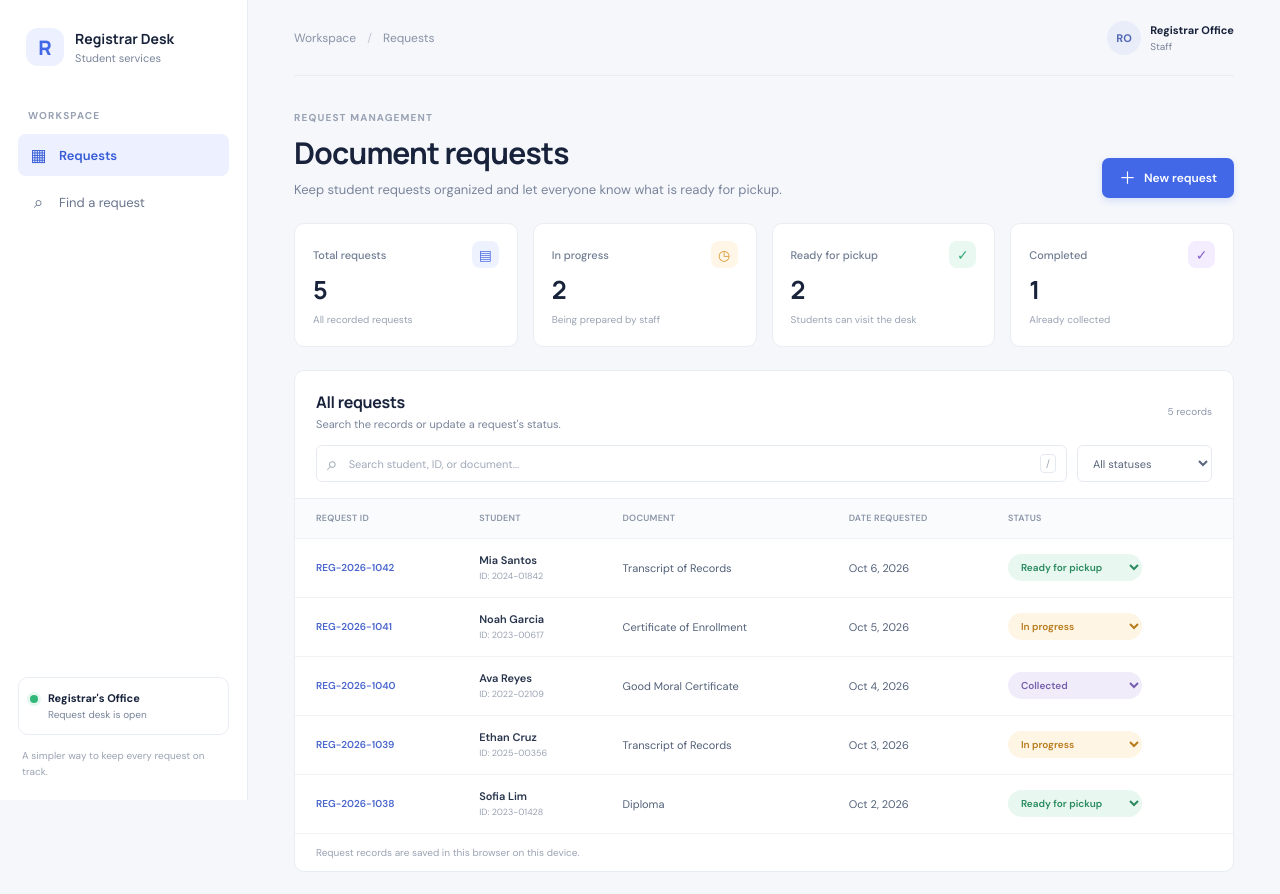
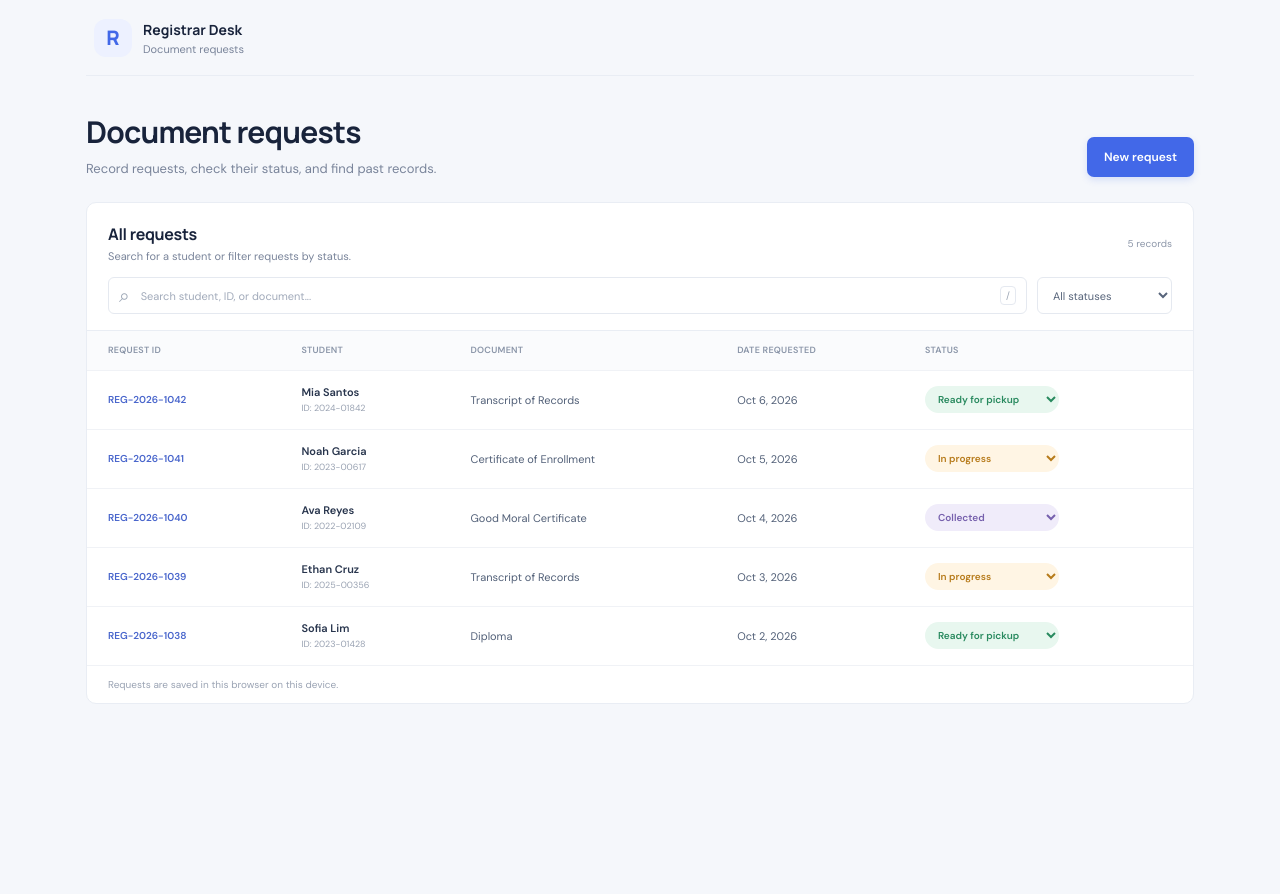
Before and after one commit to abogadorraymond/Midterm, a plain HTML site: page index.html in a window 1280 px wide. After the commit the page ends 800 px from the top, so only its background shows below. Drawn offline with Linux system fonts and the light colour scheme.

Commit message:
Create application interface

```diff
--- a/index.html
+++ b/index.html
@@ -5,95 +5,41 @@
     <meta name="viewport" content="width=device-width, initial-scale=1.0" />
     <meta
       name="description"
-      content="Track student document requests and check registrar office status."
+      content="Record and track student document requests at the Registrar's Office."
     />
     <title>Registrar Desk | Document Requests</title>
     <link rel="stylesheet" href="style.css" />
     <script src="script.js" defer></script>
   </head>
   <body>
-    <div class="app-shell">
-      <aside class="sidebar" aria-label="Main navigation">
-        <a class="brand" href="#" aria-label="Registrar Desk home">
+    <main class="main-content" id="requests">
+      <header class="topbar">
+        <a class="brand" href="#requests">
           <span class="brand-mark" aria-hidden="true">R</span>
           <span>
             <strong>Registrar Desk</strong>
-            <small>Student services</small>
+            <small>Document requests</small>
           </span>
         </a>
-
-        <p class="nav-label">WORKSPACE</p>
-        <nav>
-          <a class="nav-link active" href="#requests" aria-current="page">
-            <span class="nav-icon" aria-hidden="true">▦</span>
-            Requests
-          </a>
-          <a class="nav-link" href="#requests">
-            <span class="nav-icon" aria-hidden="true">⌕</span>
-            Find a request
-          </a>
-        </nav>
-
-        <div class="sidebar-note">
-          <span class="online-dot" aria-hidden="true"></span>
-          <div>
-            <strong>Registrar's Office</strong>
-            <small>Request desk is open</small>
-          </div>
-        </div>
-        <p class="sidebar-footer">A simpler way to keep every request on track.</p>
-      </aside>
-
-      <main class="main-content" id="requests">
-        <header class="topbar">
-          <div class="breadcrumb">Workspace <span>/</span> Requests</div>
-          <div class="staff-chip">
-            <span class="avatar" aria-hidden="true">RO</span>
-            <span><strong>Registrar Office</strong><small>Staff</small></span>
-          </div>
       </header>
 
       <section class="page-heading">
         <div>
-            <p class="eyebrow">REQUEST MANAGEMENT</p>
           <h1>Document requests</h1>
           <p class="page-description">
-              Keep student requests organized and let everyone know what is ready for pickup.
+            Record requests, check their status, and find past records.
           </p>
         </div>
         <button class="primary-button" id="new-request-button" type="button">
-            <span aria-hidden="true">＋</span> New request
+          New request
         </button>
-        </section>
-
-        <section class="stats-grid" aria-label="Request summary">
-          <article class="stat-card">
-            <div class="stat-topline"><span>Total requests</span><span class="stat-icon blue">▤</span></div>
-            <strong class="stat-number" id="total-count">0</strong>
-            <span class="stat-caption">All recorded requests</span>
-          </article>
-          <article class="stat-card">
-            <div class="stat-topline"><span>In progress</span><span class="stat-icon amber">◷</span></div>
-            <strong class="stat-number" id="pending-count">0</strong>
-            <span class="stat-caption">Being prepared by staff</span>
-          </article>
-          <article class="stat-card">
-            <div class="stat-topline"><span>Ready for pickup</span><span class="stat-icon green">✓</span></div>
-            <strong class="stat-number" id="ready-count">0</strong>
-            <span class="stat-caption">Students can visit the desk</span>
-          </article>
-          <article class="stat-card">
-            <div class="stat-topline"><span>Completed</span><span class="stat-icon violet">✓</span></div>
-            <strong class="stat-number" id="collected-count">0</strong>
-            <span class="stat-caption">Already collected</span>
-          </article>
       </section>
 
       <section class="requests-panel" aria-labelledby="requests-title">
         <div class="panel-heading">
           <div>
             <h2 id="requests-title">All requests</h2>
-              <p>Search the records or update a request's status.</p>
+            <p>Search for a student or filter requests by status.</p>
           </div>
           <span class="record-count" id="record-count">0 records</span>
         </div>
@@ -135,33 +81,49 @@
             <tbody id="request-rows"></tbody>
           </table>
           <div class="empty-state" id="empty-state" hidden>
-              <span class="empty-icon" aria-hidden="true">⌕</span>
             <strong>No requests found</strong>
             <p>Try another search or add a new document request.</p>
           </div>
         </div>
-          <p class="storage-note">Request records are saved in this browser on this device.</p>
+        <p class="storage-note">Requests are saved in this browser on this device.</p>
       </section>
     </main>
-    </div>
 
     <dialog class="request-dialog" id="request-dialog" aria-labelledby="dialog-title">
       <form id="request-form">
         <div class="dialog-heading">
           <div>
-            <p class="eyebrow">ADD TO THE REGISTER</p>
             <h2 id="dialog-title">New document request</h2>
           </div>
-          <button class="icon-button" id="close-dialog-button" type="button" aria-label="Close">×</button>
+          <button
+            class="icon-button"
+            id="close-dialog-button"
+            type="button"
+            aria-label="Close"
+          >
+            ×
+          </button>
         </div>
 
         <label class="form-field">
           <span>Student name</span>
-          <input name="studentName" type="text" placeholder="e.g. Alex Rivera" required maxlength="100" />
+          <input
+            name="studentName"
+            type="text"
+            placeholder="e.g. Alex Rivera"
+            required
+            maxlength="100"
+          />
         </label>
         <label class="form-field">
           <span>Student ID</span>
-          <input name="studentId" type="text" placeholder="e.g. 2024-01234" required maxlength="30" />
+          <input
+            name="studentId"
+            type="text"
+            placeholder="e.g. 2024-01234"
+            required
+            maxlength="30"
+          />
         </label>
         <label class="form-field">
           <span>Document requested</span>
@@ -180,7 +142,9 @@
         </label>
         <p class="form-error" id="form-error" role="alert" hidden></p>
         <div class="dialog-actions">
-          <button class="secondary-button" id="cancel-button" type="button">Cancel</button>
+          <button class="secondary-button" id="cancel-button" type="button">
+            Cancel
+          </button>
           <button class="primary-button" type="submit">Save request</button>
         </div>
       </form>
--- a/script.js
+++ b/script.js
@@ -162,17 +162,6 @@ function renderRequests() {
   recordCount.textContent = `${filteredRequests.length} ${
     filteredRequests.length === 1 ? "record" : "records"
   }`;
-
-  document.querySelector("#total-count").textContent = requests.length;
-  document.querySelector("#pending-count").textContent = requests.filter(
-    (request) => request.status === "Pending",
-  ).length;
-  document.querySelector("#ready-count").textContent = requests.filter(
-    (request) => request.status === "Ready",
-  ).length;
-  document.querySelector("#collected-count").textContent = requests.filter(
-    (request) => request.status === "Collected",
-  ).length;
 }
 
 function makeRequestId() {
--- a/style.css
+++ b/style.css
@@ -171,9 +171,9 @@ select {
 }
 
 .main-content {
-  max-width: 1600px;
+  max-width: 1200px;
   min-height: 100vh;
-  margin-left: 248px;
+  margin: 0 auto;
   padding: 0 46px 48px;
 }
 
@@ -674,7 +674,6 @@ td {
   }
 
   .main-content {
-    margin-left: 210px;
     padding-right: 28px;
     padding-left: 28px;
   }
@@ -712,16 +711,6 @@ td {
   .page-heading {
     align-items: flex-start;
     padding: 27px 0 20px;
-  }
-
-  .page-heading .primary-button {
-    min-width: 42px;
-    padding: 0 11px;
-    font-size: 0;
-  }
-
-  .page-heading .primary-button span {
-    font-size: 20px;
   }
 
   .stats-grid {
```
Lines whose indentation alone changed are shown as unchanged.
